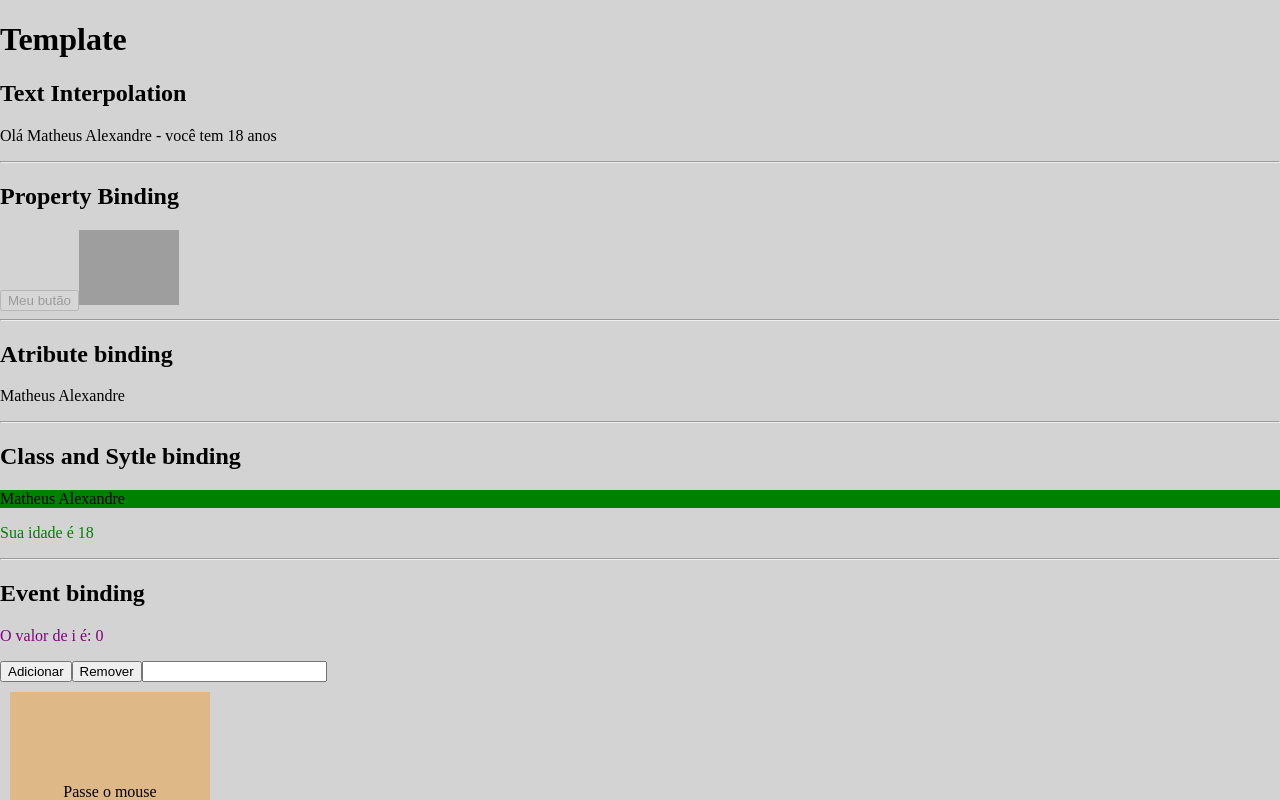
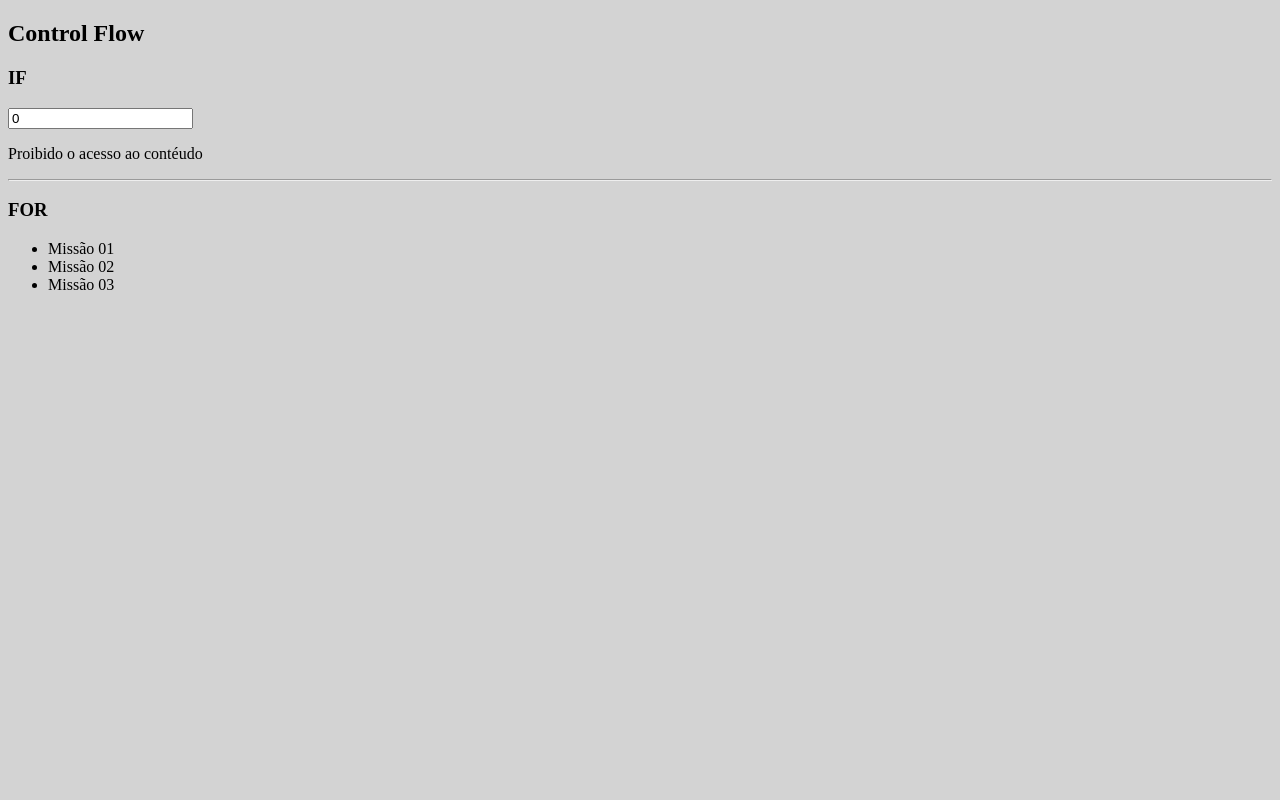
Before and after one commit to Matheus-Nardi/hello-angular, an Angular app: page / in a window 1280 px wide. Shown: the top 800 px of the page. Built offline with nearby package versions, Linux system fonts and the light colour scheme; grey boxes are pictures that could not be loaded.

Commit message:
feat: control flow if e for

```diff
--- a/src/app/app.component.ts
+++ b/src/app/app.component.ts
@@ -3,10 +3,12 @@ import { RouterOutlet } from '@angular/router';
 import { NewComponent } from './components/new-component/new-component.component';
 import { TemplateBindingComponent } from './components/template/template-binding/template-binding.component';
 import { TempalteVariablesComponent } from './components/template/tempalte-variables/tempalte-variables.component';
+import { TemplateControlFlowComponent } from './components/template/template-control-flow/template-control-flow.component';
+
 
 @Component({
   selector: 'app-root',
-  imports: [RouterOutlet, NewComponent, TemplateBindingComponent, TempalteVariablesComponent],
+  imports: [RouterOutlet, NewComponent, TemplateBindingComponent, TempalteVariablesComponent, TemplateControlFlowComponent],
   styles: [`
     h1{
       color: purple;
@@ -16,8 +18,9 @@ import { TempalteVariablesComponent } from './components/template/tempalte-varia
   <!-- <router-outlet />
   <app-new-component/> -->
 
-  <app-template-binding/>
-  <app-tempalte-variables/>
+  <!-- <app-template-binding/>
+  <app-tempalte-variables/> -->
+  <app-template-control-flow/>
   ` ,
 })
 export class AppComponent {
--- /dev/null
+++ b/src/app/components/template/template-control-flow/template-control-flow.component.html
@@ -0,0 +1,25 @@
+<h2>Control Flow</h2>
+
+<h3>IF</h3>
+
+<input type="number" [(ngModel)]="age">
+@if (age >= 18) {
+<p>Pode acessar o contéudo. Hehe Boy</p>
+}@else {
+<p>Proibido o acesso ao contéudo</p>
+}
+
+<hr>
+<h3>FOR</h3>
+
+@if (loadingData$ | async; as data) {
+<ul>
+    @for (item of data; track item) {
+    <li>{{item}}</li>
+    }
+</ul>
+}
+
+@else {
+<p>Carregando...</p>
+}
--- /dev/null
+++ b/src/app/components/template/template-control-flow/template-control-flow.component.ts
@@ -0,0 +1,21 @@
+import { AsyncPipe, NgFor } from '@angular/common';
+import { Component } from '@angular/core';
+import { FormsModule } from '@angular/forms';
+import { delay, Observable, of } from 'rxjs';
+
+@Component({
+  selector: 'app-template-control-flow',
+  imports: [FormsModule, NgFor, AsyncPipe],
+  templateUrl: './template-control-flow.component.html',
+  styleUrl: './template-control-flow.component.scss'
+})
+export class TemplateControlFlowComponent {
+  public age: number;
+  constructor() {
+    this.age = 0;
+
+  }
+
+  public loadingData$: Observable<string[]> = of(['Missão 01', 'Missão 02', 'Missão 03']).pipe(delay(3000));
+
+}
--- a/src/styles.scss
+++ b/src/styles.scss
@@ -1,7 +1,5 @@
 /* You can add global styles to this file, and also import other style files */
 
 body{
-    margin: 0;
-    padding: 0;
     background-color: lightgrey;
 }
```
Also changed, not shown: src/app/components/template/template-control-flow/template-control-flow.component.scss (added), 1 other file (tests, documents, lock files or other folders).
